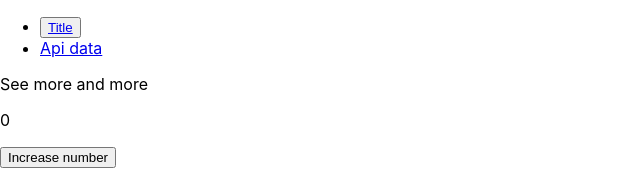
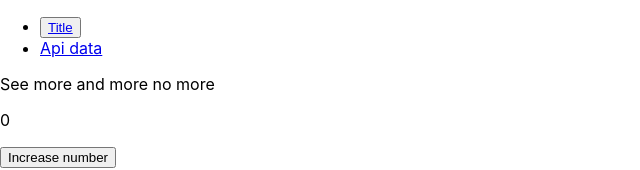
Before and after one commit to klarma/test, a React (Create React App) app: page /seemore in a window 1280 px wide. Shown: the top 170 px of the page, without its empty margins (0-640 px from the left). Built offline with nearby package versions, Linux system fonts and the light colour scheme.

Commit message:
title changed in SeeMore

```diff
--- a/src/SeeMore/index.js
+++ b/src/SeeMore/index.js
@@ -5,7 +5,7 @@ const SeeMore = () => {
 
   return (
     <>
-      <p>See more and more</p>
+      <p>See more and more no more</p>
       <p>{counter}</p>
       <button onClick={() => setCounter((previouscounter) => previouscounter + 1)}>
         Increase number
```
